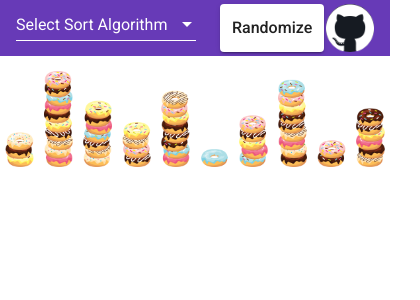
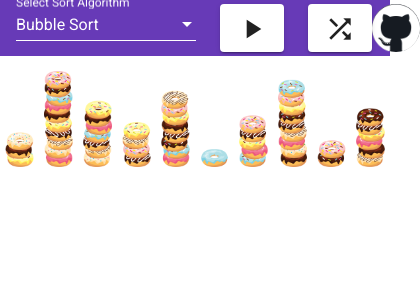
Before and after one commit to rizwanpasha/algorithms-visualized, an Angular app: page / in a window 390 px wide. Shown: the top 300 px of the page, 420 px wide, since content can reach past the window. Built offline with nearby package versions, Linux system fonts and the light colour scheme.

Commit message:
enhancement: add functionality support for mobile devices

```diff
--- a/src/app/app.component.css
+++ b/src/app/app.component.css
@@ -50,6 +50,12 @@
   border-left: solid 1px rgba(0, 0, 0, 0.12);
 }
 
+.custom-button-style .mat-icon {
+  font-size: 32px !important;
+  width: 32px;
+  height: 32px;
+}
+
 .github-logo-style {
   margin-left: auto;
   background-color: #161b22;
@@ -66,6 +72,10 @@
   #dropdown {
     display: block;
   }
+
+  #start-sort {
+    display: inline;
+  }
 }
 
 @media screen and (min-width: 901px) {
@@ -76,4 +86,8 @@
   #dropdown {
     display: none;
   }
+
+  #start-sort {
+    display: none;
+  }
 }
--- a/src/app/app.component.html
+++ b/src/app/app.component.html
@@ -1,26 +1,37 @@
 <div class="container">
   <mat-toolbar color="primary">
-    <mat-button-toggle-group [disabled]="disableToggleGroup" id="togglegroup" name="selectSortingAlgorithm" aria-label="Select sorting algorithm">
-      <mat-button-toggle (click)="doBubbleSort(currentItemsPositionValuesRef)">Bubble Sort</mat-button-toggle>
-      <mat-button-toggle (click)="doSelectionSort(currentItemsPositionValuesRef)">Selection Sort</mat-button-toggle>
-      <mat-button-toggle (click)="doInsertionSort(currentItemsPositionValuesRef)">Insertion Sort</mat-button-toggle>
-      <mat-button-toggle title="Coming Soon..." disabled>Merge Sort</mat-button-toggle>
-      <mat-button-toggle title="Coming Soon..." disabled>Quick Sort</mat-button-toggle>
+    <mat-button-toggle-group [disabled]="disableToggleGroup" id="togglegroup" name="selectSortingAlgorithm"
+      aria-label="Select sorting algorithm">
+      <mat-button-toggle matTooltip="Bubble Sort" (click)="startSort('Bubble Sort')">Bubble Sort</mat-button-toggle>
+      <mat-button-toggle matTooltip="Selection Sort" (click)="startSort('Selection Sort')">Selection Sort
+      </mat-button-toggle>
+      <mat-button-toggle matTooltip="Insertion Sort" (click)="startSort('Insertion Sort')">Insertion Sort
+      </mat-button-toggle>
+      <mat-button-toggle matTooltip="Coming Soon..." disabled>Merge Sort</mat-button-toggle>
+      <mat-button-toggle matTooltip="Coming Soon..." disabled>Quick Sort</mat-button-toggle>
     </mat-button-toggle-group>
     <mat-form-field id="dropdown">
       <mat-label>Select Sort Algorithm</mat-label>
-      <mat-select [disabled]="disableDropdown">
-        <mat-option value="">Bubble Sort</mat-option>
-        <mat-option value="">Selection Sort</mat-option>
-        <mat-option value="">Insertion Sort</mat-option>
-        <mat-option value="">Merge Sort</mat-option>
-        <mat-option value="">Quick Sort</mat-option>
+      <mat-select [disabled]="disableDropdown" [(value)]="defaultDropDownOptions" #sortDropDownMenuRef>
+        <mat-option value="Bubble Sort">Bubble Sort</mat-option>
+        <mat-option value="Selection Sort">Selection Sort</mat-option>
+        <mat-option value="Insertion Sort">Insertion Sort</mat-option>
+        <mat-option matTooltip="Coming Soon..." disabled value="Merge Sort">Merge Sort</mat-option>
+        <mat-option matTooltip="Coming Soon..." disabled value="Quick Sort">Quick Sort</mat-option>
       </mat-select>
     </mat-form-field>
-    <button [disabled]="disableRandomize" mat-raised-button (click)="randomize(currentItemsPositionValuesRef)" class="custom-button-style">Randomize</button>
-   <a href="https://github.com/rizwanpasha/algorithms-visualized" title="Checkout source @ Github.com" class="github-logo-style" target="_blank">
-    <img src="./assets/icons/GitHub_Logo.png" alt="Github Logo" height="48px" width="48px">
-   </a>
+    <button id="start-sort" [disabled]="disableStartButton" (click)="startSort('')" mat-raised-button
+      matTooltip="Start Sort" class="custom-button-style">
+      <mat-icon aria-hidden="false" aria-label="Begin Sort">play_arrow</mat-icon>
+    </button>
+    <button [disabled]="disableRandomize" mat-raised-button matTooltip="Shuffle Order"
+      (click)="randomize(currentItemsPositionValuesRef)" class="custom-button-style">
+      <mat-icon aria-hidden="false" aria-label="Shuffle Order">shuffle</mat-icon>
+    </button>
+    <a href="https://github.com/rizwanpasha/algorithms-visualized" title="Checkout source @ Github.com"
+      class="github-logo-style" target="_blank">
+      <img src="./assets/icons/GitHub_Logo.png" alt="Github Logo" height="48px" width="48px">
+    </a>
   </mat-toolbar>
   <section class="main-wrapper">
     <ul class="grid-list">
--- a/src/app/app.component.ts
+++ b/src/app/app.component.ts
@@ -1,5 +1,6 @@
-import { Component, OnInit } from '@angular/core';
+import { Component, ViewChild } from '@angular/core';
 import { trigger, state, style, transition, animate } from '@angular/animations';
+import { MatSelect } from '@angular/material/select';
 
 @Component({
   selector: 'app-root',
@@ -23,16 +24,15 @@ import { trigger, state, style, transition, animate } from '@angular/animations'
   ]
 })
 
-export class AppComponent implements OnInit {
+export class AppComponent {
+  @ViewChild('sortDropDownMenuRef') sortDropDownMenuRef !: MatSelect;
 
-  ngOnInit() {
-    this.updatePositions(this.initialItemsPositionValuesRef);
-  }
   title: string = 'algorithms-visualized';
-  animationDuration: number = 1000;
   disableToggleGroup: boolean = false;
   disableDropdown: boolean = false;
   disableRandomize: boolean = false;
+  disableStartButton: boolean = false;
+  defaultDropDownOptions = "Bubble Sort";
 
   // index = position of the donut
   // value = number of donuts
@@ -51,6 +51,31 @@ export class AppComponent implements OnInit {
   gridItemEightState: string = "9";
   gridItemNineState: string = "2";
   gridItemTenState: string = "6";
+
+  ngOnInit() {
+    this.updatePositions(this.initialItemsPositionValuesRef);
+  }
+
+  startSort(option: string) {
+    if (this.disableToggleGroup && this.defaultDropDownOptions) return;
+
+    let selectedOption = "";
+
+    if (option === "") {
+      selectedOption = this.sortDropDownMenuRef.value;
+    } else {
+      selectedOption = option;
+    }
+
+    switch (selectedOption) {
+      case "Bubble Sort": this.doBubbleSort(this.currentItemsPositionValuesRef);
+        break;
+      case "Selection Sort": this.doSelectionSort(this.currentItemsPositionValuesRef);
+        break;
+      case "Insertion Sort": this.doInsertionSort(this.currentItemsPositionValuesRef);
+        break;
+    }
+  }
 
   updatePositions(newItemsPositionValuesRef: string[]) {
     newItemsPositionValuesRef.map((value, index) => {
@@ -141,9 +166,6 @@ export class AppComponent implements OnInit {
     this.render(allUpdatedPositionValuesArray);
   }
 
-  count = 0;
-  max = 1;
-
   render(allUpdatedPositionValuesArray: string[][]) {
     this.disableAllButtons();
 
@@ -152,9 +174,6 @@ export class AppComponent implements OnInit {
     let intervalFunctionRef: any = null;
 
     const renderFunction = () => {
-      // if (this.count <= this.max) {
-      this.count++;
-
       if (count < totalTimesToRender) {
         this.updatePositions([...allUpdatedPositionValuesArray[count]]);
 
@@ -166,7 +185,6 @@ export class AppComponent implements OnInit {
         clearTimeout(intervalFunctionRef);
         this.enableAllButtons();
       }
-      //}
     }
 
     renderFunction();
@@ -176,11 +194,13 @@ export class AppComponent implements OnInit {
     this.disableToggleGroup = true;
     this.disableDropdown = true;
     this.disableRandomize = true;
+    this.disableStartButton = true;
   }
 
   enableAllButtons() {
     this.disableToggleGroup = false;
     this.disableDropdown = false;
     this.disableRandomize = false;
+    this.disableStartButton = false;
   }
 }
--- a/src/app/app.module.ts
+++ b/src/app/app.module.ts
@@ -6,7 +6,8 @@ import { MatToolbarModule } from '@angular/material/toolbar';
 import { MatButtonModule } from '@angular/material/button';
 import { MatIconModule } from '@angular/material/icon';
 import { MatFormFieldModule } from '@angular/material/form-field';
-import {MatSelectModule} from '@angular/material/select';
+import { MatSelectModule } from '@angular/material/select';
+import { MatTooltipModule } from '@angular/material/tooltip';
 
 
 import { AppComponent } from './app.component';
@@ -24,7 +25,8 @@ import { BrowserAnimationsModule } from '@angular/platform-browser/animations';
     MatButtonModule,
     MatIconModule,
     MatFormFieldModule,
-    MatSelectModule
+    MatSelectModule,
+    MatTooltipModule
   ],
   providers: [],
   bootstrap: [AppComponent]
```
